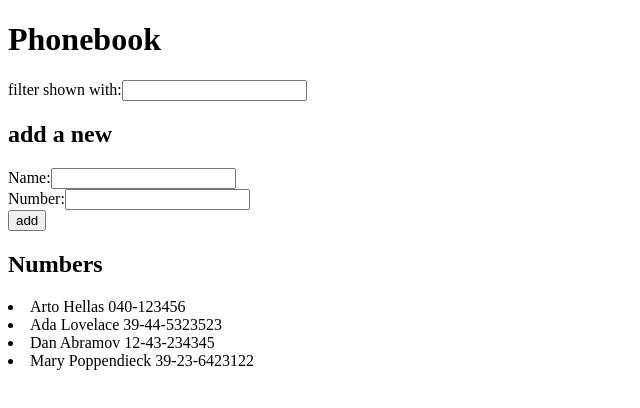
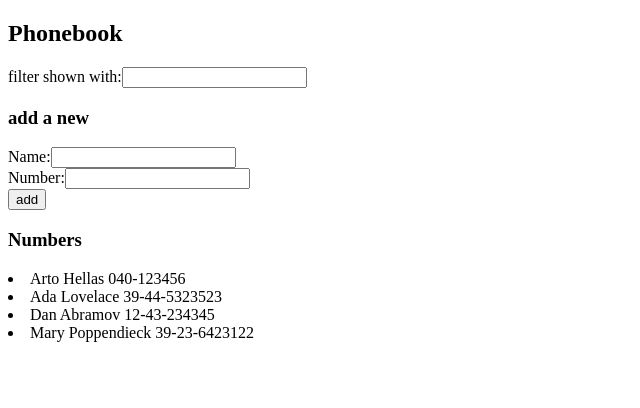
Before and after one commit to r-azh/Fullstack_JS, a React (Vite) app in the folder Part2/excercise/phonebook/: page / in a window 1280 px wide. Shown: the top 408 px of the page, without its empty margins (0-640 px from the left). Built offline with nearby package versions, Linux system fonts and the light colour scheme; the HTML template or start-up script is replaced by a standard one.

Commit message:
Part2-2_excercise 2-10

```diff
--- a/Part2/excercise/phonebook/src/App.jsx
+++ b/Part2/excercise/phonebook/src/App.jsx
@@ -1,4 +1,6 @@
 import { useState } from 'react'
+import { PersonForm, Persons } from './components/Persons.jsx'
+import Filter from './components/Filter.jsx'
 
 function App() {
   const [persons, setPersons] = useState([
@@ -52,43 +54,20 @@ function App() {
 
   return (
     <div>
-      <h1>Phonebook</h1>
-      <div>
-      filter shown with:
-        <input
-        value={searchName}
-        onChange={handleSearchNameChange}
+      <h2>Phonebook</h2>
+      <Filter value={searchName} onChange={handleSearchNameChange} />
+
+      <h3>add a new</h3>
+        <PersonForm
+         nameValue={newName}
+         numberValue={newNumber}
+         nameOnChange={handleNameChange}
+         numberOnChange={handleNumberChange}
+         submitOnClick={addPerson}
         />
-      </div>
-      <h2>add a new</h2>
-        <form>
-          <div>
-            Name:
-            <input
-              value={newName}
-              onChange={handleNameChange}
-            />
-          </div>
-          <div>
-            Number:
-            <input
-              value={newNumber}
-              onChange={handleNumberChange}
-            />
-          </div>
-          <div>
-            <button type="submit" onClick={addPerson}>add</button>
-          </div>
-        </form>
-      <h2>Numbers</h2>
-      <div>
-        {personsToShow.map(
-          person=>
-        <li key={person.name}>
-          {person.name} {person.number}
-        </li>
-        )}
-      </div>
+
+      <h3>Numbers</h3>
+      <Persons persons={personsToShow} />
     </div>
   )
 }
--- /dev/null
+++ b/Part2/excercise/phonebook/src/components/Filter.jsx
@@ -0,0 +1,13 @@
+const Filter = ({value, onChange}) => {
+    return (
+      <div>
+        filter shown with:
+          <input
+          value={value}
+          onChange={onChange}
+          />
+        </div>
+    )
+  }
+
+export default Filter
--- /dev/null
+++ b/Part2/excercise/phonebook/src/components/Persons.jsx
@@ -0,0 +1,42 @@
+
+const PersonForm = ({nameValue, numberValue, nameOnChange, numberOnChange, submitOnClick}) => {
+  return (
+    <form>
+      <div>
+        Name:
+        <input
+          value={nameValue}
+          onChange={nameOnChange}
+        />
+      </div>
+      <div>
+        Number:
+        <input
+          value={numberValue}
+          onChange={numberOnChange}
+        />
+      </div>
+      <div>
+        <button type="submit" onClick={submitOnClick}>add</button>
+      </div>
+    </form>
+  )
+}
+
+const Person = ({person}) => {
+  return (
+    <li>
+      {person.name} {person.number}
+    </li>
+  )
+}
+
+const Persons = ({persons}) => {
+  return (
+    <div>
+        {persons.map(person => <Person key={person.name} person={person} />)}
+    </div>
+  )
+}
+
+export {PersonForm, Persons }
```
Also changed, not shown: 1 other file (tests, documents, lock files or other folders).
